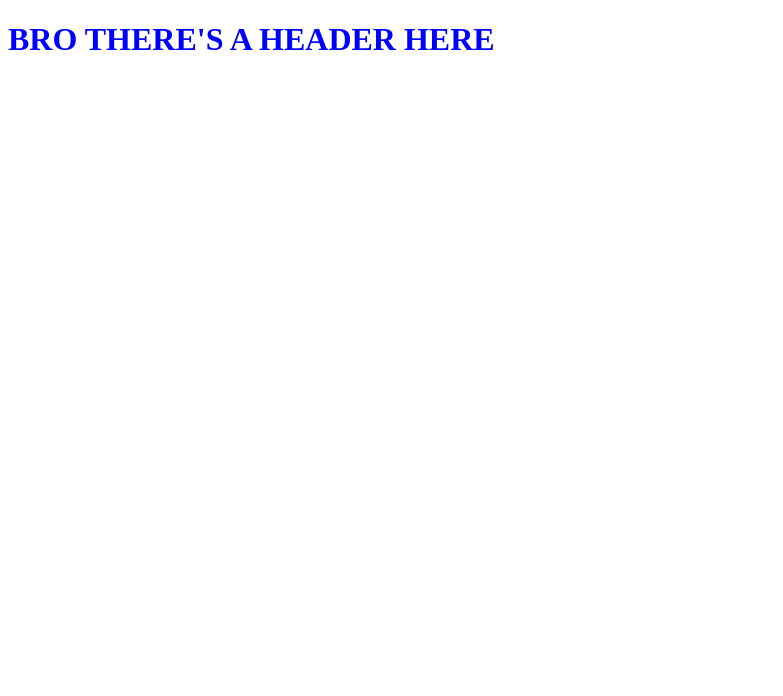
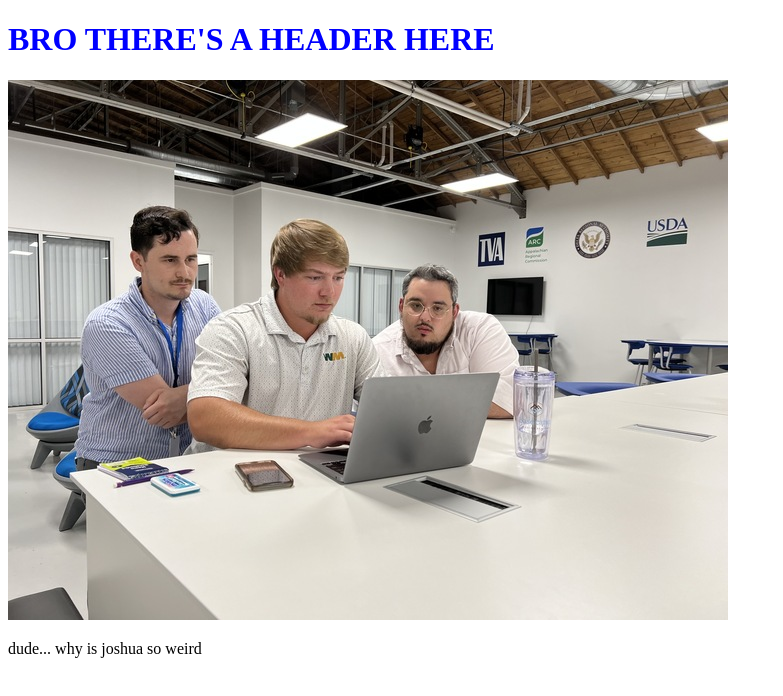
Before and after one commit to treyshelBCCA/Intro-To-Git, a plain HTML site: page index.html in a window 1280 px wide. Shown: the whole page, without its empty margins (0-783 px from the left). Drawn offline with Linux system fonts and the light colour scheme.

Commit message:
making fun of joshua

```diff
--- a/index.html
+++ b/index.html
@@ -9,5 +9,7 @@
   </head>
   <body>
     <h1 id="cool-new-header">BRO THERE'S A HEADER HERE</h1>
+    <img src="images/Cool-Cats.jpeg" alt="" />
+    <p>dude... why is joshua so weird</p>
   </body>
 </html>
```
